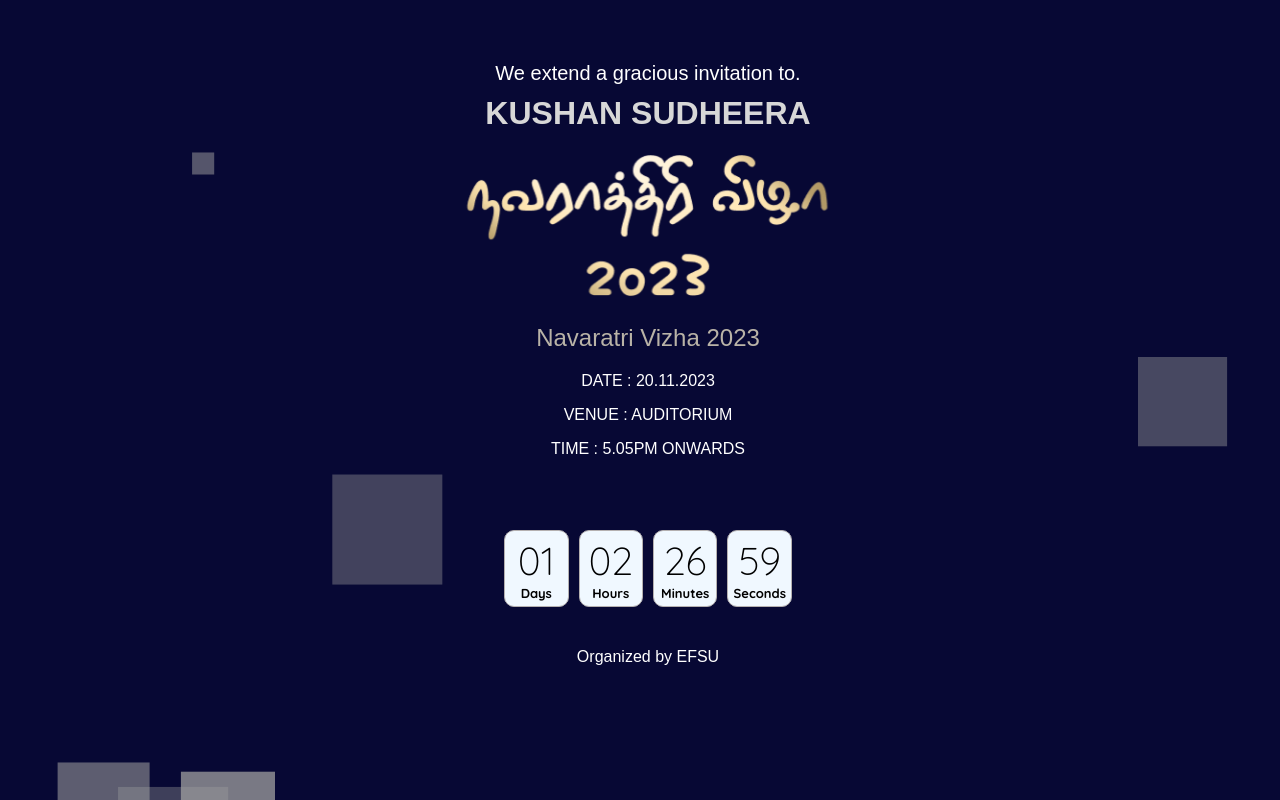
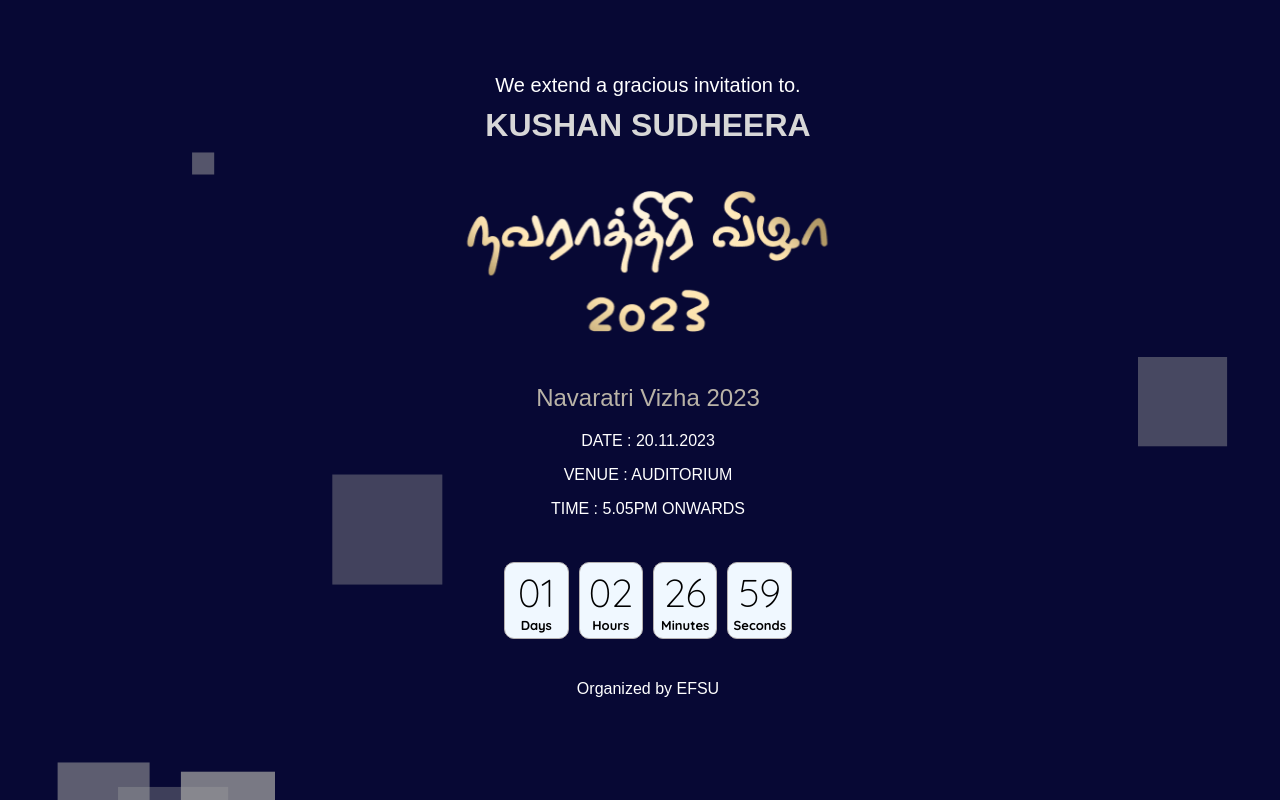
Before and after one commit to thaya2000/Vani-Vizha, a React (Vite) app: page / in a window 1280 px wide. Built offline with nearby package versions, Linux system fonts and the light colour scheme; a web font is replaced by a local one.

Commit message:
update_5.0

```diff
--- a/src/App.jsx
+++ b/src/App.jsx
@@ -14,10 +14,6 @@ function App() {
       },
       {
         path: "/:index",
-        element: <Home />,
-      },
-      {
-        path: "/0",
         element: <Home />,
       },
     ],
--- a/src/components/Text.css
+++ b/src/components/Text.css
@@ -2,6 +2,7 @@
 @import url("https://fonts.googleapis.com/css2?family=Baloo+Thambi+2:wght@400;500;600;700;800&display=swap");
 .text {
   height: 60vh;
+  margin-top: 1vh;
   width: 100vw;
   font-size: 100%;
   display: flex;
@@ -12,7 +13,7 @@
 }
 
 .text p {
-  margin-top: 4vh;
+  margin-top: 5vh;
   margin-bottom: 0.5vh;
   color: #ffffff;
   font-family: "Poppins", sans-serif;
@@ -65,8 +66,8 @@
 .text img {
   display: flex;
   width: 100%;
-  margin-top: 1em;
-  margin-bottom: 1em;
+  margin-top: 5vh;
+  margin-bottom: 5vh;
   max-width: 30%;
   align-items: center;
   z-index: 1;
--- a/src/pages/Home.css
+++ b/src/pages/Home.css
@@ -27,4 +27,6 @@
 
 .overall-container {
   height: 95vh;
+  margin-top: 5vh;
+  margin-bottom: 5vh;
 }
```
